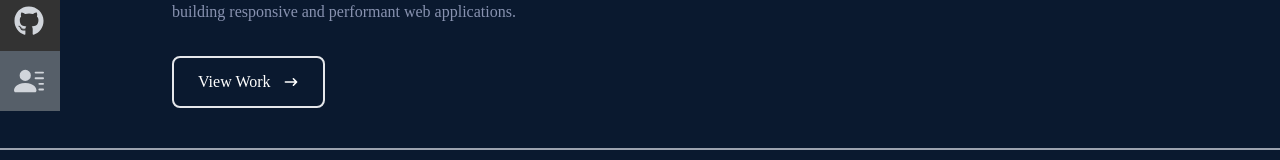
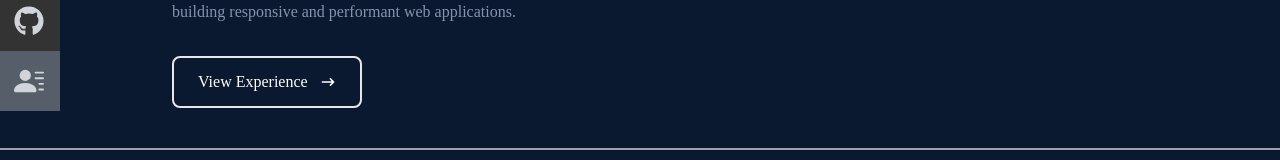
Before and after one commit to Efoneli/efoneli-port, a React (Create React App) app: page / in a window 1280 px wide. Shown: the part 349-509 px from the top of the page. Built offline with nearby package versions, Linux system fonts and the light colour scheme.

Commit message:
view work

```diff
--- a/src/components/Home.jsx
+++ b/src/components/Home.jsx
@@ -102,8 +102,8 @@
           }}
         >
           <button className='text-white group border-2 px-6 py-3 my-2 flex items-center rounded-lg mb-10 hover:bg-pink-600 hover:border-white'>
-            <Link to='work' smooth={true} duration={500}>
-              View Work
+            <Link to='experience' smooth={true} duration={500}>
+              View Experience
             </Link>
             <span className='group-hover:rotate-90 duration-300'>
               <HiArrowNarrowRight className='ml-3' />
```
